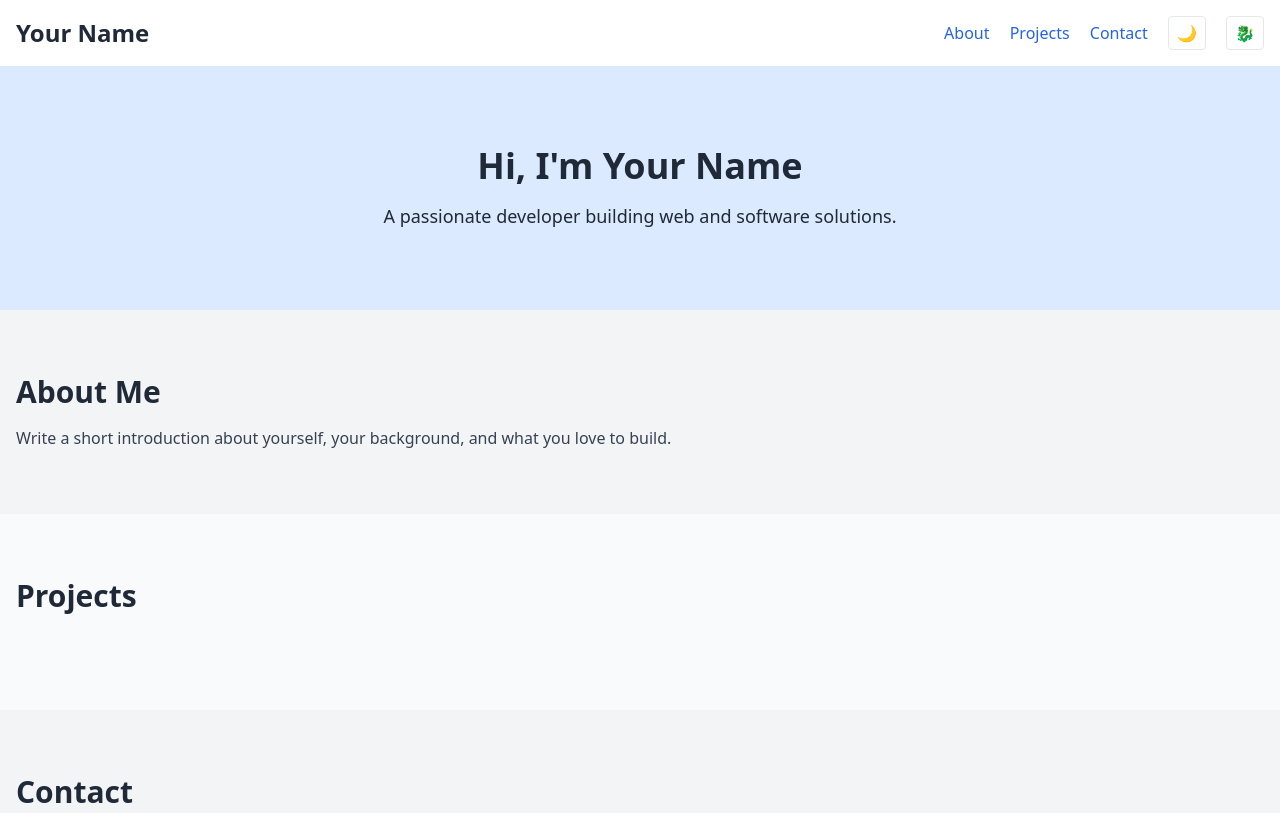
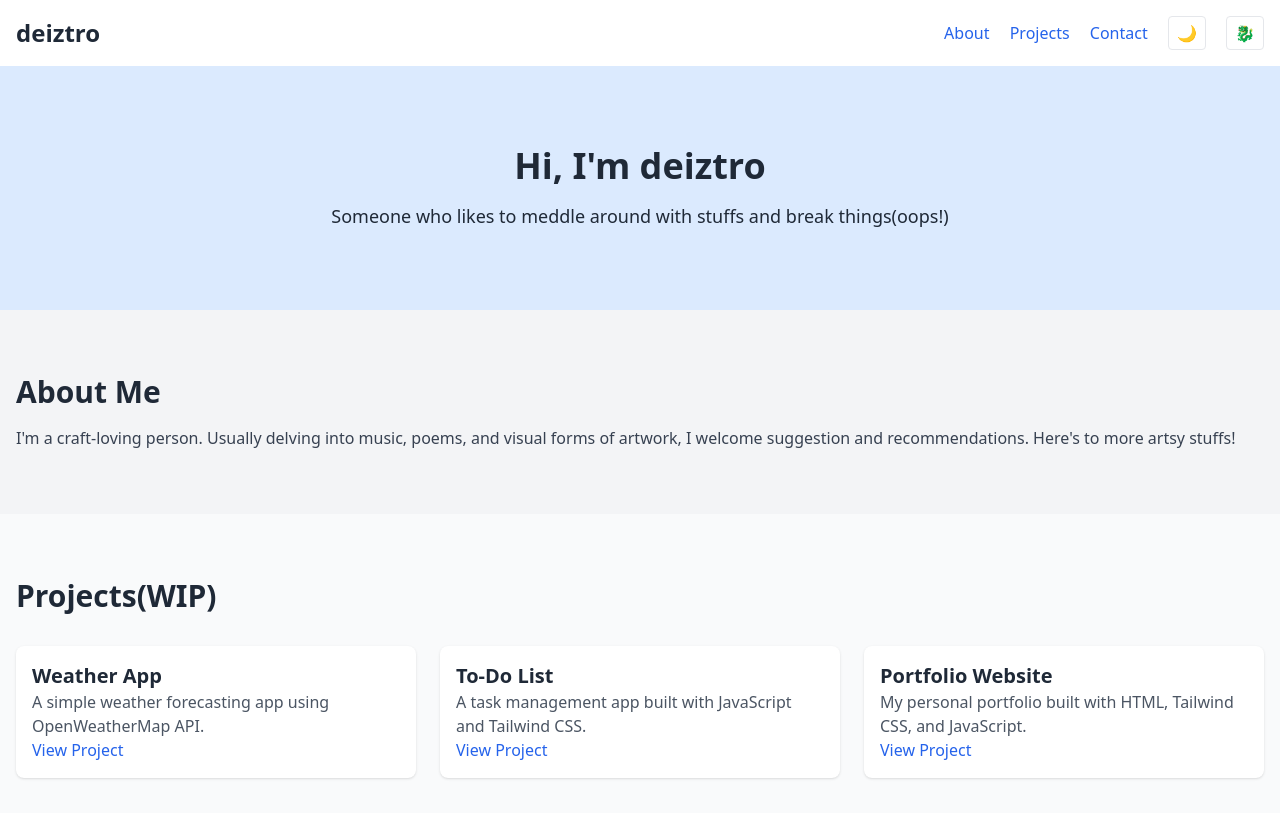
Before and after one commit to devjit-sarkar/deiztro, a plain HTML site: page index.html in a window 1280 px wide. Shown: the top 813 px of the page. Drawn offline with nearby package versions, Linux system fonts and the light colour scheme.

Commit message:
Made minor changes to index.html contents

```diff
--- a/index.html
+++ b/index.html
@@ -4,7 +4,7 @@
 <head>
   <meta charset="UTF-8">
   <meta name="viewport" content="width=device-width, initial-scale=1.0">
-  <title>My Portfolio</title>
+  <title>DragonFolio</title>
   <script src="https://cdn.tailwindcss.com"></script>
   <script>
     tailwind.config = {
@@ -36,7 +36,7 @@
   <!-- Header -->
   <header class="bg-white dark:bg-gray-800 dragon-child:bg-dragon-header dragon-child:text-dragon-text shadow p-4">
     <div class="container mx-auto flex justify-between items-center">
-      <h1 class="text-2xl font-bold">Your Name</h1>
+      <h1 class="text-2xl font-bold">deiztro</h1>
       <nav class="space-x-4">
         <a href="#about" class="text-blue-600 dark:text-blue-400 dragon-child:text-dragon-accent hover:underline">About</a>
         <a href="#projects" class="text-blue-600 dark:text-blue-400 dragon-child:text-dragon-accent hover:underline">Projects</a>
@@ -49,19 +49,19 @@
 
   <!-- Hero Section -->
   <section class="bg-blue-100 dark:bg-blue-900 dragon-child:bg-dragon-bg py-20 text-center transition-colors duration-500">
-    <h2 class="text-4xl font-bold mb-4 dragon-child:text-dragon-text">Hi, I'm Your Name</h2>
-    <p class="text-lg dragon-child:text-dragon-text">A passionate developer building web and software solutions.</p>
+    <h2 class="text-4xl font-bold mb-4 dragon-child:text-dragon-text">Hi, I'm deiztro</h2>
+    <p class="text-lg dragon-child:text-dragon-text">Someone who likes to meddle around with stuffs and break things(oops!)</p>
   </section>
 
   <!-- About Section -->
   <section id="about" class="py-16 container mx-auto px-4">
     <h2 class="text-3xl font-semibold mb-4 dragon-child:text-dragon-text">About Me</h2>
-    <p class="text-gray-700 dark:text-gray-300 dragon-child:text-dragon-text">Write a short introduction about yourself, your background, and what you love to build.</p>
+    <p class="text-gray-700 dark:text-gray-300 dragon-child:text-dragon-text">I'm a craft-loving person. Usually delving into music, poems, and visual forms of artwork, I welcome suggestion and recommendations. Here's to more artsy stuffs!</p>
   </section>
 
   <!-- Projects Section -->
   <section id="projects" class="bg-gray-50 dark:bg-gray-900 dragon-child:bg-dragon-bg py-16 container mx-auto px-4 transition-colors duration-500">
-    <h2 class="text-3xl font-semibold mb-8 text-gray-800 dark:text-white dragon-child:text-dragon-text">Projects</h2>
+    <h2 class="text-3xl font-semibold mb-8 text-gray-800 dark:text-white dragon-child:text-dragon-text">Projects(WIP)</h2>
     <div id="projectGrid" class="grid grid-cols-1 md:grid-cols-2 lg:grid-cols-3 gap-6"></div>
   </section>
 
@@ -78,10 +78,10 @@
 
   <!-- Footer -->
   <footer class="bg-white dark:bg-gray-800 dragon-child:bg-dragon-header text-center p-4 shadow dark:text-white dragon-child:text-dragon-text">
-    <p>&copy; 2025 Your Name. All rights reserved.</p>
+    <p>&copy; 2025 deiztro. All rights reserved.</p>
   </footer>
 
-  <script src="script.js"></script>
+  <script src="./js_scripts/script.js"></script>
 </body>
 
 </html>
```
